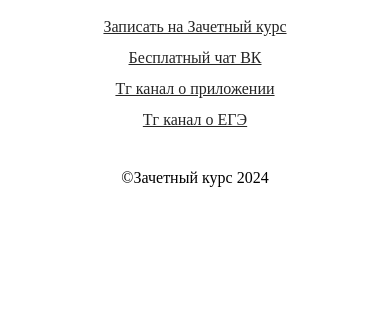
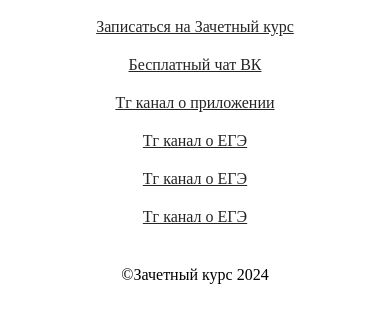
Before and after one commit to ZaiVIKTOR/zachKursLandingApp, a plain HTML site: page landingApp/modules_landing/footer/index.html in a window 390 px wide. Drawn offline with Linux system fonts and the light colour scheme; files that its build step writes are made by us from their sources.

Commit message:
fix links in footer

```diff
--- a/landingApp/modules_landing/footer/assets/css/style.css
+++ b/landingApp/modules_landing/footer/assets/css/style.css
@@ -10,11 +10,26 @@
 }
 
 .footer-links {
-    display: flex;
-    justify-content: space-between;
-    gap: 25px;
+    display: grid;
+    grid-template-columns: 1fr 1fr 1fr;
+    grid-template-rows: 1fr 1fr;
+    gap: 20px;
     width: 100%;
-    flex-wrap: wrap;
+}
+
+@media(max-width: 880px) {
+    .footer-links {
+        grid-template-rows: 1fr 1fr 1fr;
+        grid-template-columns: 1fr 1fr;
+    }
+}
+
+@media(max-width: 580px) {
+    .footer-links {
+        display: flex;
+        flex-direction: column;
+        align-items: center;
+    }
 }
 
 .footer-links a {
@@ -115,13 +130,6 @@
     text-align: center;
 }
 
-.footer-links.mobile {
-    display: none;
-    justify-content: space-between;
-    position: relative;
-    gap: 0;
-}
-
 .footer-links-inner {
     display: flex;
     justify-content: space-between;
@@ -129,15 +137,6 @@
     gap: 25px;
 }
 
-@media(max-width: 810px) {
-    .footer-links {
-        display: none;
-    }
-
-    .footer-links.mobile {
-        display: flex;
-    }
-}
 
 @media(max-width: 485px) {
     .footer-links.mobile {
--- a/landingApp/modules_landing/footer/index.html
+++ b/landingApp/modules_landing/footer/index.html
@@ -10,9 +10,11 @@
 
                 <a href="#" target="_blank">Тг канал о приложении</a>
                 <a href="#" target="_blank">Тг канал о ЕГЭ</a>
+                <a href="#" target="_blank">Тг канал о ЕГЭ</a>
+                <a href="#" target="_blank">Тг канал о ЕГЭ</a>
 
         </div>
-        <div class="footer-links mobile">
+        <!-- <div class="footer-links mobile">
             <div class="footer-links-inner">
                 <a href='#' target='_blank'>Записать на Зачетный курс</a>
                 <a href="#" target="_blank">Бесплатный чат ВК</a>
@@ -21,7 +23,7 @@
                 <a href="#" target="_blank">Тг канал о приложении</a>
                 <a href="#" target="_blank">Тг канал о ЕГЭ</a>
             </div>
-        </div>
+        </div> -->
 
         <!-- <div class="footer-btns">
             <a id="diplom" href="#" class="btn">Диплом</a>
--- a/landingApp/modules_landing/main_block/assets/css/style.css
+++ b/landingApp/modules_landing/main_block/assets/css/style.css
@@ -5,7 +5,6 @@
     background-size: cover;
     position: relative;
     z-index: 1;
-    overflow-x: hidden;
 }
 
 .main-block-text {
```
Also changed, not shown: 1 other file.
